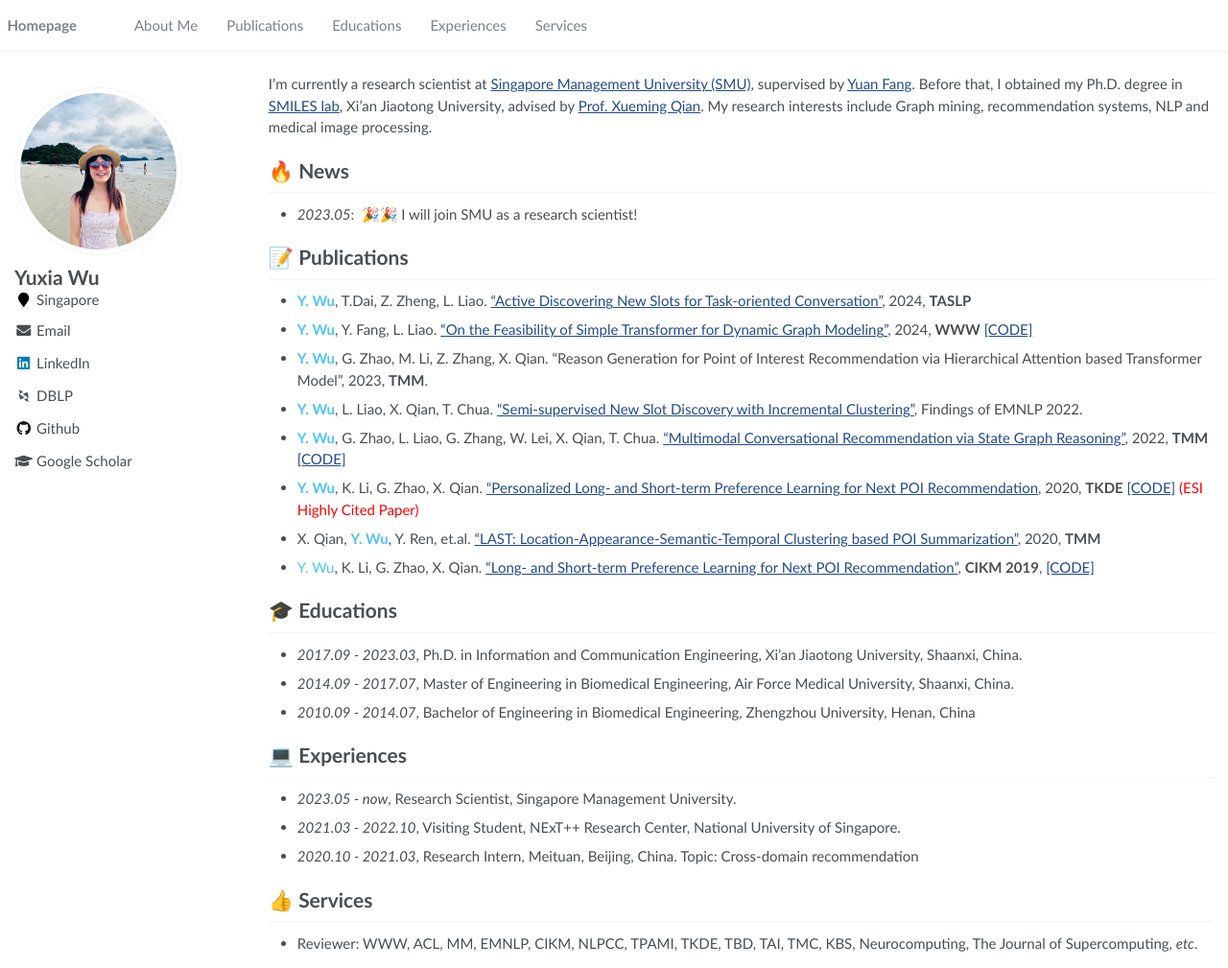
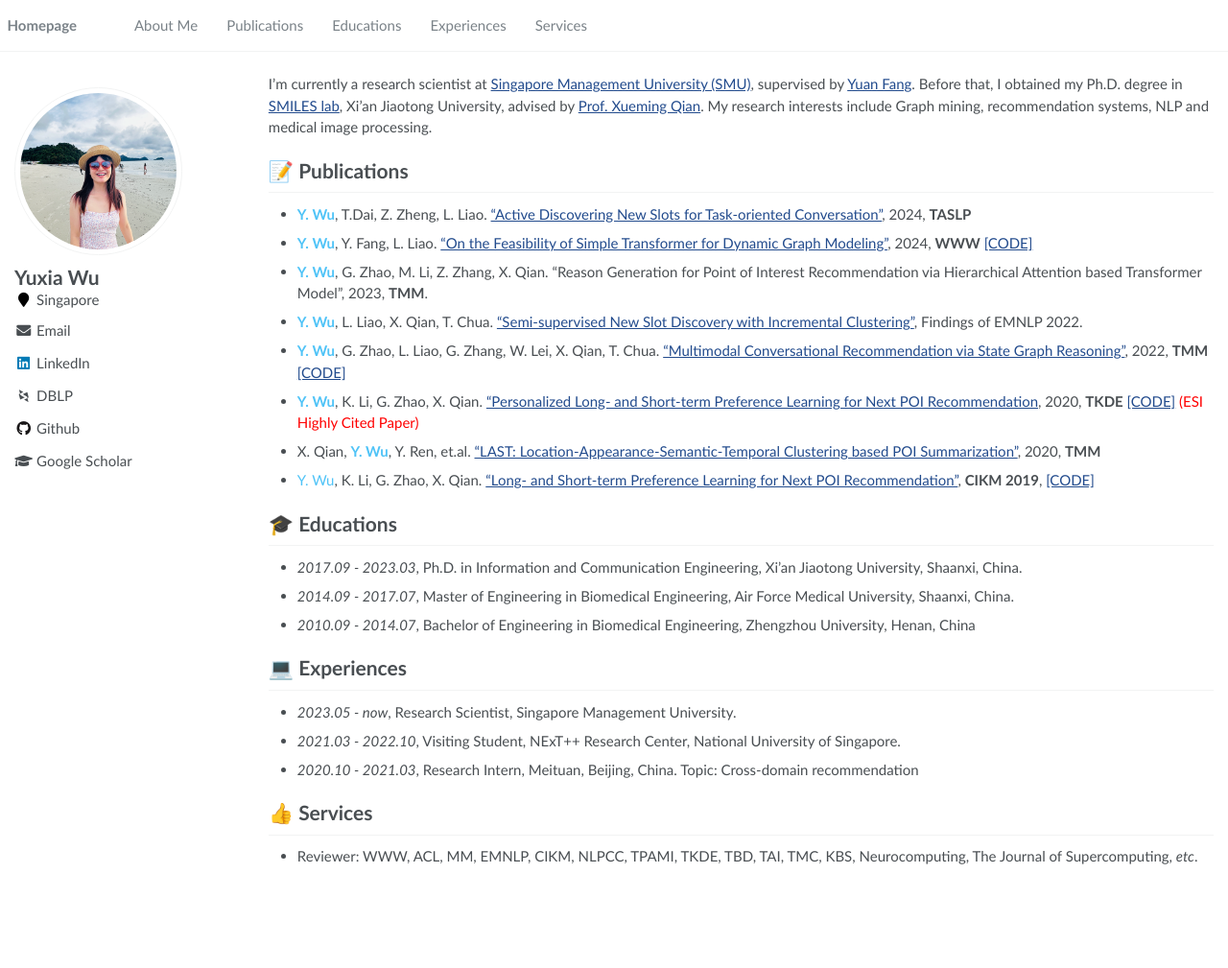
Before and after one commit to YuxiaWu/YuxiaWu.github.io, a Jekyll site: the page built from _pages/about.md, in a window 1280 px wide and 1009 px high. Shown: the whole window at 96% size. Built offline with Jekyll 4.4.1, drawn with Linux system fonts in a browser that asks for light colours; some web fonts are replaced.

Commit message:
Update about.md

```diff
--- a/_pages/about.md
+++ b/_pages/about.md
@@ -18,11 +18,6 @@ redirect_from:
 <span class='anchor' id='about-me'></span>
 
 I'm currently a research scientist at [Singapore Management University (SMU)](https://www.smu.edu.sg/), supervised by [Yuan Fang](https://www.yfang.site/home). Before that, I obtained my Ph.D. degree in [SMILES lab](http://www.smiles-xjtu.com/), Xi'an Jiaotong University, advised by [Prof. Xueming Qian](https://gr.xjtu.edu.cn/web/qianxm). My research interests include Graph mining, recommendation systems, NLP and medical image processing.
-
-
-# 🔥 News
-- *2023.05*: &nbsp;🎉🎉 I will join SMU as a research scientist!
-
 
 # 📝 Publications
 - <span style="color:#4FC3F7">**Y. Wu**</span>, T.Dai, Z. Zheng, L. Liao. ["Active Discovering New Slots for Task-oriented Conversation"](/my_papers/Active_Discovering_New_Slots_for_Task_oriented_Conversation), 2024, **TASLP**
```
